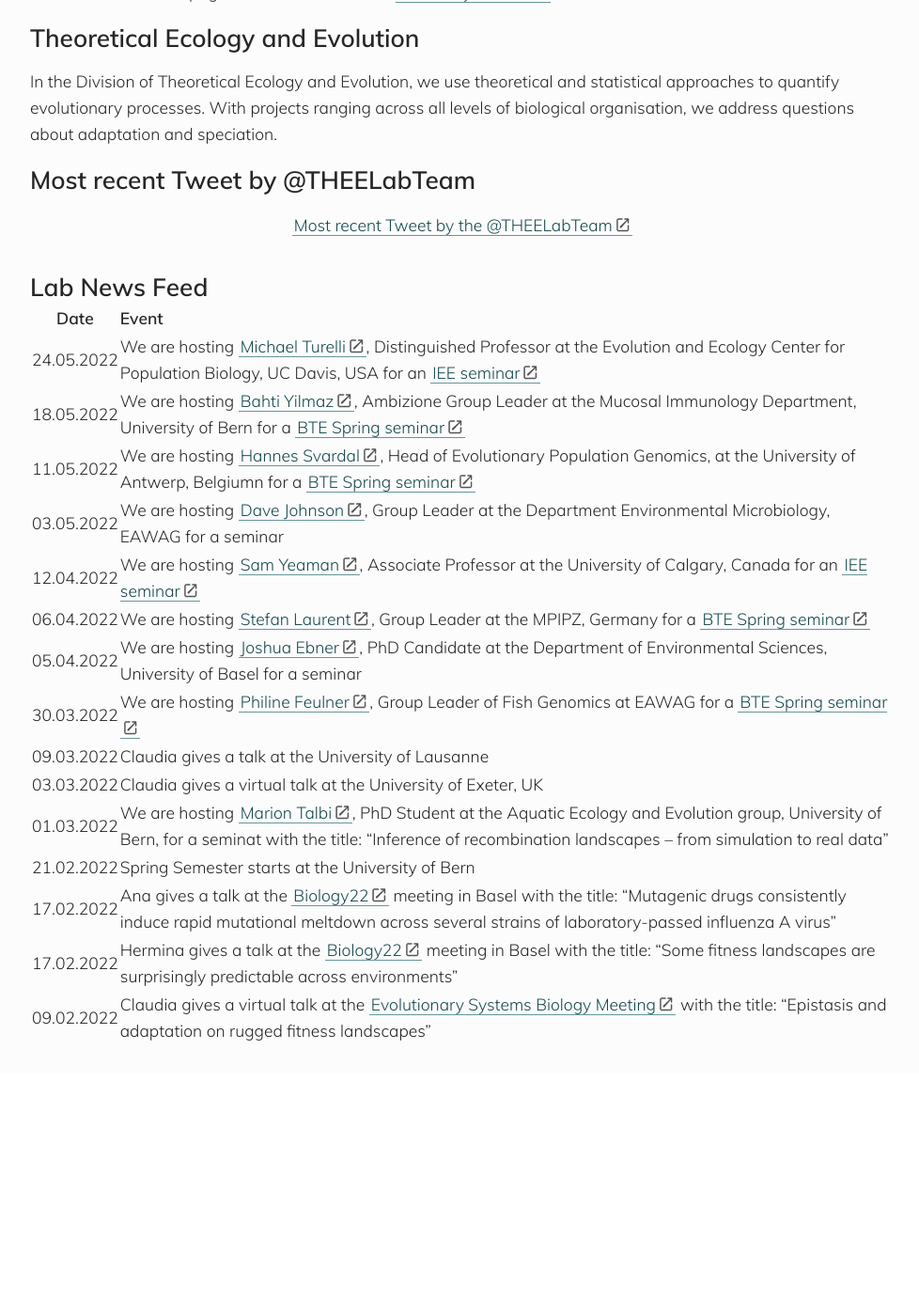
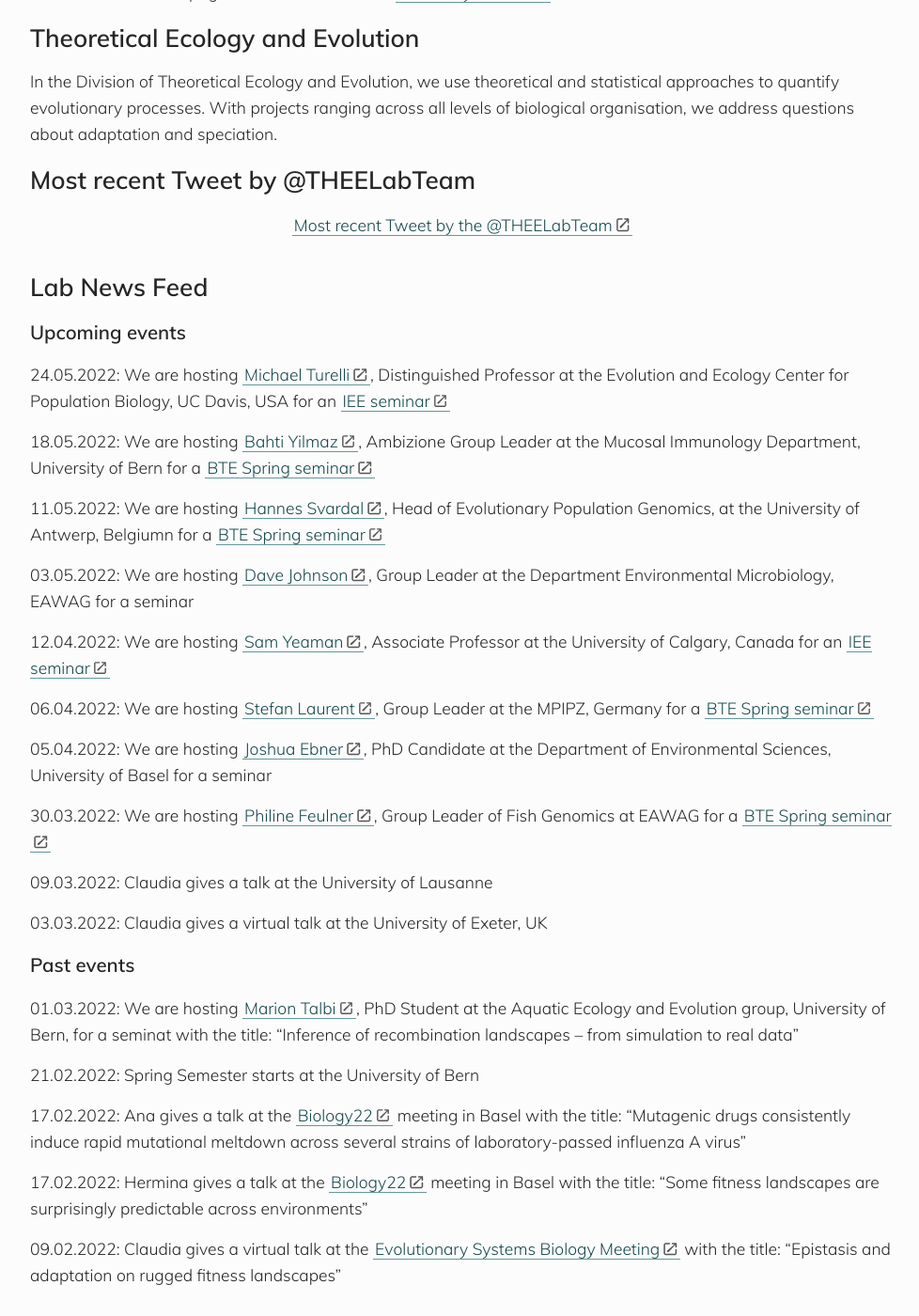
Before and after one commit to banklab/banklab.github.io, a Jekyll site: the page built from index.md, in a window 1280 px wide and 1400 px high, scrolled down 444 px. Shown: the whole window at 94% size, without its empty margins (148-1126 px from the left). Built offline with Jekyll 4.4.1, drawn with Linux system fonts in a browser that asks for light colours; some web fonts are replaced; comment, search, counter and statistics services are not loaded; before the commit the page ends 1586 px from its top, so only the background shows below that.

Commit message:
Tried out a non-table format of the news

```diff
--- a/index.md
+++ b/index.md
@@ -20,22 +20,38 @@
 
 ## Lab News Feed
 
-Date | Event
-:---:  | :---
-24.05.2022 | We are hosting [Michael Turelli](https://biology.ucdavis.edu/people/michael-turelli), Distinguished Professor at the Evolution and Ecology Center for Population Biology, UC Davis, USA for an [IEE seminar](https://www.iee.unibe.ch/studies/lecture_series_in_ecology_and_evolution/index_eng.html)
-18.05.2022 | We are hosting [Bahti Yilmaz](https://www.mucosalimmunology.ch/en/lab-members/dr-bahtiyar-yilmaz.html), Ambizione Group Leader at the Mucosal Immunology Department, University of Bern for a [BTE Spring seminar](https://www.iee.unibe.ch/studies/lecture_series_in_behavioral_theoretical_and_evolutionary_biology/index_eng.html)
-11.05.2022 | We are hosting [Hannes Svardal](https://www.uantwerpen.be/en/staff/hannes-svardal/svardal-lab/), Head of Evolutionary Population Genomics, at the University of Antwerp, Belgiumn for a [BTE Spring seminar](https://www.iee.unibe.ch/studies/lecture_series_in_behavioral_theoretical_and_evolutionary_biology/index_eng.html)
-03.05.2022 | We are hosting [Dave Johnson](https://www.eawag.ch/en/aboutus/portrait/organisation/staff/profile/david-johnson/show/), Group Leader at the Department Environmental Microbiology, EAWAG for a seminar
-12.04.2022 | We are hosting [Sam Yeaman](https://yeamanlab.weebly.com/), Associate Professor at the University of Calgary, Canada for an [IEE seminar](https://www.iee.unibe.ch/studies/lecture_series_in_ecology_and_evolution/index_eng.html)
-06.04.2022 | We are hosting [Stefan Laurent](https://www.mpipz.mpg.de/laurent), Group Leader at the MPIPZ, Germany for a [BTE Spring seminar](https://www.iee.unibe.ch/studies/lecture_series_in_behavioral_theoretical_and_evolutionary_biology/index_eng.html)
-05.04.2022 | We are hosting [Joshua Ebner](https://duw.unibas.ch/en/research-groups/geoecology/staff/joshua-niklas-ebner/), PhD Candidate at the Department of Environmental Sciences, University of Basel for a seminar
-30.03.2022 | We are hosting [Philine Feulner](https://www.eawag.ch/en/department/fishec/main-focus/fish-genomics/), Group Leader of Fish Genomics at EAWAG for a [BTE Spring seminar](https://www.iee.unibe.ch/studies/lecture_series_in_behavioral_theoretical_and_evolutionary_biology/index_eng.html)
-09.03.2022 | Claudia gives a talk at the University of Lausanne
-03.03.2022 | Claudia gives a virtual talk at the University of Exeter, UK
-01.03.2022 | We are hosting [Marion Talbi](https://www.aqua.iee.unibe.ch/about_us/team/marion_talbi/talbi_marion/index_eng.html), PhD Student at the Aquatic Ecology and Evolution group, University of Bern,  for a seminat with the title: "Inference of recombination landscapes – from simulation to real data"
-21.02.2022 | Spring Semester starts at the University of Bern
-17.02.2022 | Ana gives a talk at the [Biology22](https://biology22.ch/) meeting in Basel with the title: "Mutagenic drugs consistently induce rapid mutational meltdown across several strains of laboratory-passed influenza A virus"
-17.02.2022 | Hermina gives a talk at the [Biology22](https://biology22.ch/) meeting in Basel with the title: "Some fitness landscapes are surprisingly predictable across environments"
-09.02.2022 | Claudia gives a virtual talk at the [Evolutionary Systems Biology Meeting](https://coursesandconferences.wellcomeconnectingscience.org/event/evolutionary-systems-biology-virtual-conference-20220209/) with the title: "Epistasis and adaptation on rugged fitness landscapes"
+### Upcoming events
+
+24.05.2022: We are hosting [Michael Turelli](https://biology.ucdavis.edu/people/michael-turelli), Distinguished Professor at the Evolution and Ecology Center for Population Biology, UC Davis, USA for an [IEE seminar](https://www.iee.unibe.ch/studies/lecture_series_in_ecology_and_evolution/index_eng.html)
+
+18.05.2022: We are hosting [Bahti Yilmaz](https://www.mucosalimmunology.ch/en/lab-members/dr-bahtiyar-yilmaz.html), Ambizione Group Leader at the Mucosal Immunology Department, University of Bern for a [BTE Spring seminar](https://www.iee.unibe.ch/studies/lecture_series_in_behavioral_theoretical_and_evolutionary_biology/index_eng.html)
+
+11.05.2022: We are hosting [Hannes Svardal](https://www.uantwerpen.be/en/staff/hannes-svardal/svardal-lab/), Head of Evolutionary Population Genomics, at the University of Antwerp, Belgiumn for a [BTE Spring seminar](https://www.iee.unibe.ch/studies/lecture_series_in_behavioral_theoretical_and_evolutionary_biology/index_eng.html)
+
+03.05.2022: We are hosting [Dave Johnson](https://www.eawag.ch/en/aboutus/portrait/organisation/staff/profile/david-johnson/show/), Group Leader at the Department Environmental Microbiology, EAWAG for a seminar
+
+12.04.2022: We are hosting [Sam Yeaman](https://yeamanlab.weebly.com/), Associate Professor at the University of Calgary, Canada for an [IEE seminar](https://www.iee.unibe.ch/studies/lecture_series_in_ecology_and_evolution/index_eng.html)
+
+06.04.2022: We are hosting [Stefan Laurent](https://www.mpipz.mpg.de/laurent), Group Leader at the MPIPZ, Germany for a [BTE Spring seminar](https://www.iee.unibe.ch/studies/lecture_series_in_behavioral_theoretical_and_evolutionary_biology/index_eng.html)
+
+05.04.2022: We are hosting [Joshua Ebner](https://duw.unibas.ch/en/research-groups/geoecology/staff/joshua-niklas-ebner/), PhD Candidate at the Department of Environmental Sciences, University of Basel for a seminar
+
+30.03.2022: We are hosting [Philine Feulner](https://www.eawag.ch/en/department/fishec/main-focus/fish-genomics/), Group Leader of Fish Genomics at EAWAG for a [BTE Spring seminar](https://www.iee.unibe.ch/studies/lecture_series_in_behavioral_theoretical_and_evolutionary_biology/index_eng.html)
+
+09.03.2022: Claudia gives a talk at the University of Lausanne
+
+03.03.2022: Claudia gives a virtual talk at the University of Exeter, UK
+
+### Past events
+
+01.03.2022: We are hosting [Marion Talbi](https://www.aqua.iee.unibe.ch/about_us/team/marion_talbi/talbi_marion/index_eng.html), PhD Student at the Aquatic Ecology and Evolution group, University of Bern,  for a seminat with the title: "Inference of recombination landscapes – from simulation to real data"
+
+21.02.2022: Spring Semester starts at the University of Bern
+
+17.02.2022: Ana gives a talk at the [Biology22](https://biology22.ch/) meeting in Basel with the title: "Mutagenic drugs consistently induce rapid mutational meltdown across several strains of laboratory-passed influenza A virus"
+
+17.02.2022: Hermina gives a talk at the [Biology22](https://biology22.ch/) meeting in Basel with the title: "Some fitness landscapes are surprisingly predictable across environments"
+
+09.02.2022: Claudia gives a virtual talk at the [Evolutionary Systems Biology Meeting](https://coursesandconferences.wellcomeconnectingscience.org/event/evolutionary-systems-biology-virtual-conference-20220209/) with the title: "Epistasis and adaptation on rugged fitness landscapes"
 
 {:.table__news}
```
